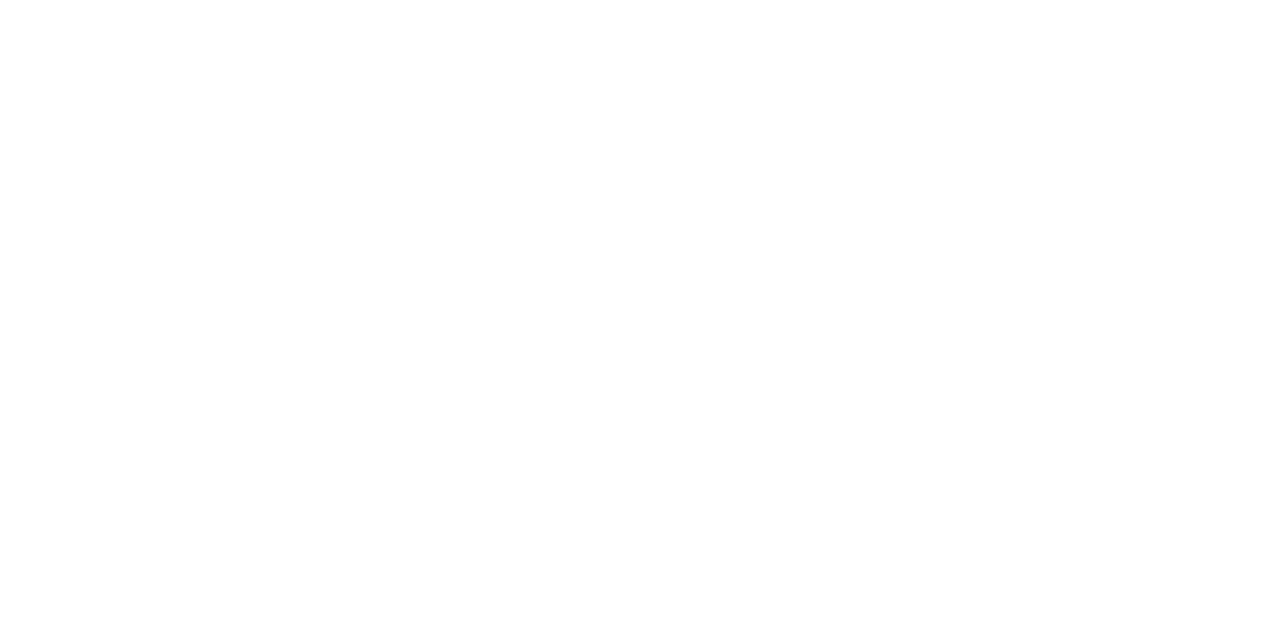
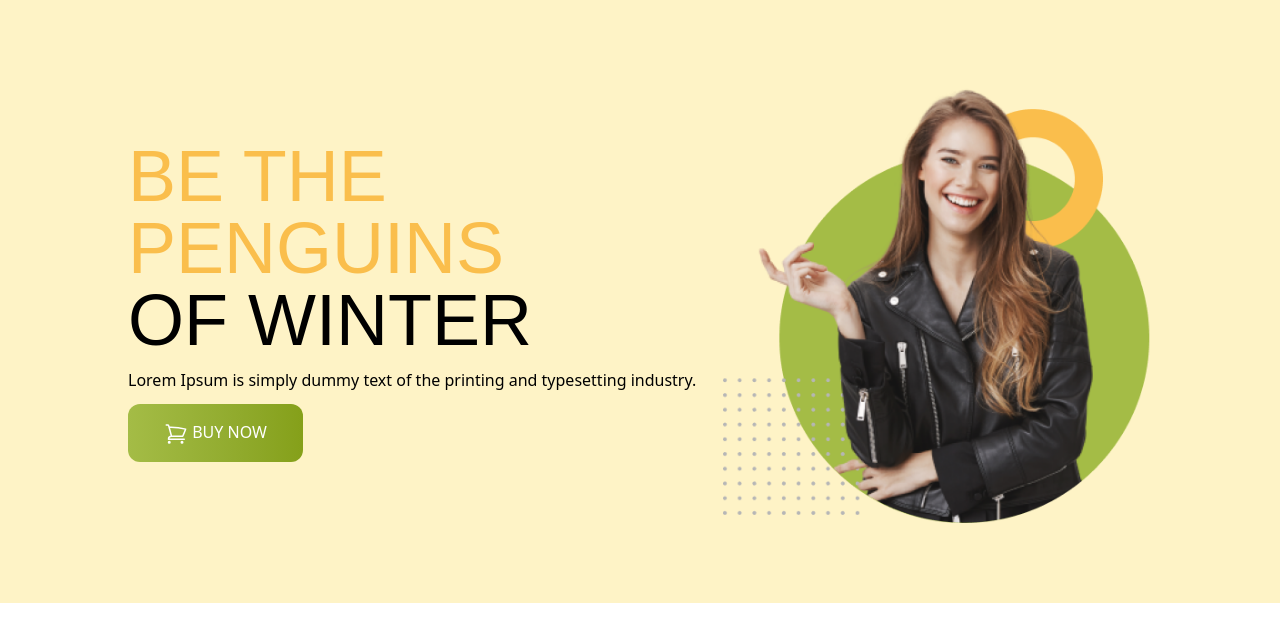
Before and after one commit to daiyankabir/penguin-fashion-with-tailwind, a plain HTML site: page index.html in a window 1280 px wide. Drawn offline with nearby package versions, Linux system fonts and the light colour scheme.

Commit message:
header design

```diff
--- a/index.html
+++ b/index.html
@@ -4,10 +4,56 @@
 <head>
     <meta charset="UTF-8">
     <meta name="viewport" content="width=device-width, initial-scale=1.0">
+    <script src="https://unpkg.com/@tailwindcss/browser@4"></script>
     <title>Penguin Fashion</title>
+    <style>
+        .font-bebas {
+            font-family: 'Bebas Neue', sans-serif;
+        }
+
+        .font-roboto {
+            font-family: 'Roboto', sans-serif;
+        }
+    </style>
 </head>
 
 <body>
+    <header class="bg-amber-100 py-20 px-4 md:px-32">
+        <!-- nav section -->
+        <nav>
+
+        </nav>
+        <!-- banner section -->
+        <div class="flex flex-col md:flex-row justify-between items-center">
+            <div class="space-y-3">
+                <h1 class="text-7xl uppercase font-bebas">
+                    <span class="text-[#FABE4C]">Be the Penguins</span>
+                    <br>
+                    of Winter
+                </h1>
+                <p>Lorem Ipsum is simply dummy text of the printing
+                    and typesetting industry.</p>
+                <button
+                    class="py-4 px-9 bg-gradient-to-r from-[#A4BC46] to-[#85A019] rounded-xl uppercase text-white font-medium">
+                    <svg xmlns="http://www.w3.org/2000/svg" fill="none" viewBox="0 0 24 24" stroke-width="1.5"
+                        stroke="currentColor" class="w-6 h-6 inline">
+                        <path stroke-linecap="round" stroke-linejoin="round"
+                            d="M2.25 3h1.386c.51 0 .955.343 1.087.835l.383 1.437M7.5 14.25a3 3 0 00-3 3h15.75m-12.75-3h11.218c1.121-2.3 2.1-4.684 2.924-7.138a60.114 60.114 0 00-16.536-1.84M7.5 14.25L5.106 5.272M6 20.25a.75.75 0 11-1.5 0 .75.75 0 011.5 0zm12.75 0a.75.75 0 11-1.5 0 .75.75 0 011.5 0z" />
+                    </svg>
+
+                    Buy Now</button>
+            </div>
+            <div>
+                <img src="images/model.png" alt="">
+            </div>
+        </div>
+    </header>
+    <main>
+
+    </main>
+    <footer>
+
+    </footer>
 
 </body>
 
```
